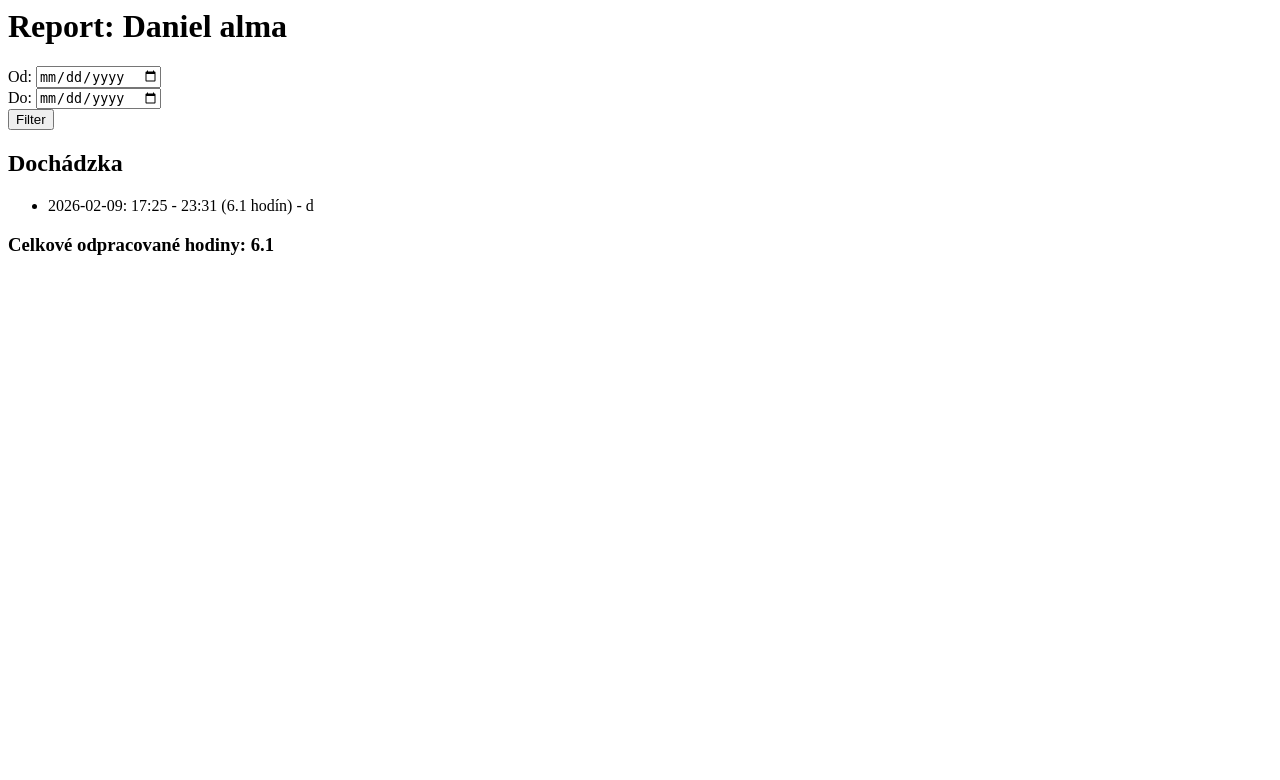
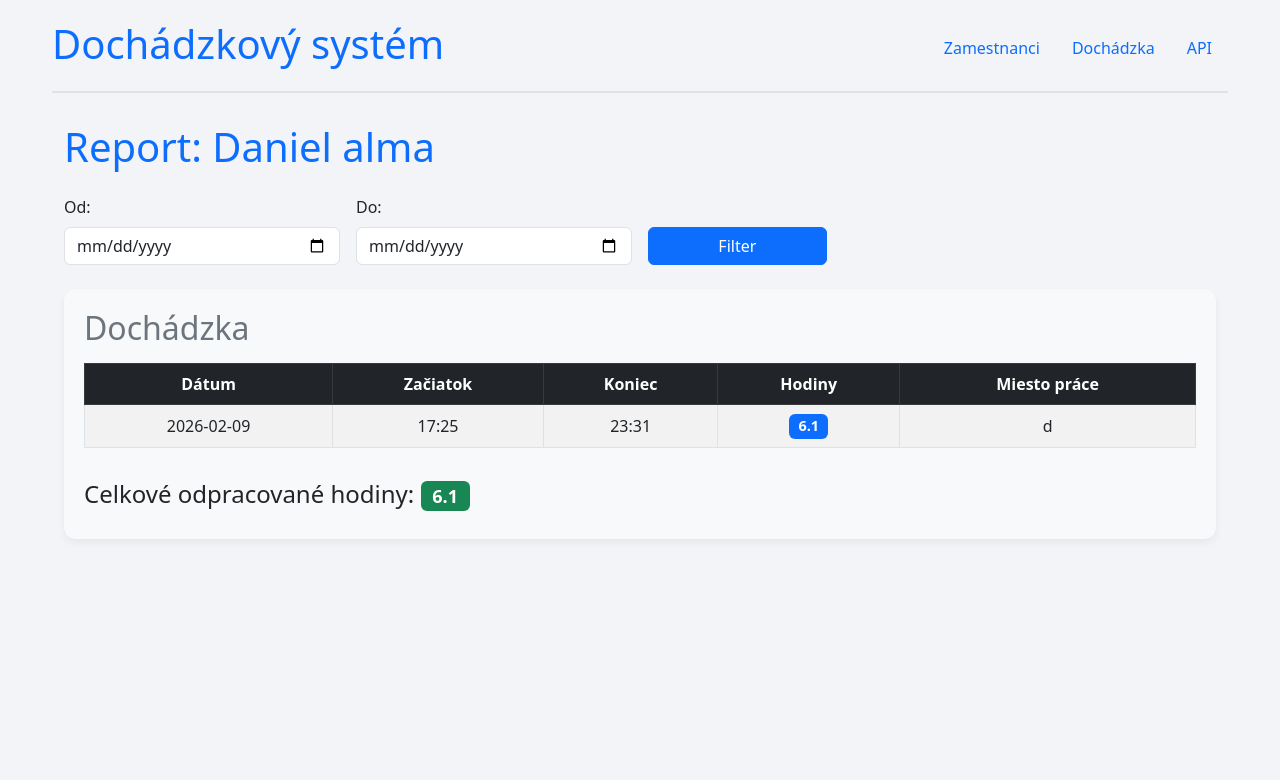
Before and after one commit to Inszert/dochadzka, a Flask app: page /report/1 in a window 1280 px wide. Shown: the top 780 px of the page. Run offline with Flask 3, Linux system fonts and the light colour scheme; data comes from the database, SQL or seed files in the repository.

Commit message:
ahaaaaaaa

```diff
--- a/templates/base.html
+++ b/templates/base.html
@@ -4,10 +4,63 @@
     <meta charset="UTF-8">
     <title>Dochádzka</title>
     <link rel="stylesheet" href="https://cdn.jsdelivr.net/npm/bootstrap@5.3.0/dist/css/bootstrap.min.css">
+    <style>
+        body {
+            background-color: #f2f4f7;
+            padding-top: 20px;
+            padding-bottom: 50px;
+        }
+
+        .container {
+            max-width: 1200px;
+        }
+
+        header {
+            margin-bottom: 30px;
+            padding-bottom: 15px;
+            border-bottom: 2px solid #dee2e6;
+        }
+
+        header h1 {
+            color: #0d6efd;
+        }
+
+        /* Flash messages styling */
+        .alert {
+            border-radius: 8px;
+        }
+
+        /* Print-friendly */
+        @media print {
+            body * {
+                visibility: hidden;
+            }
+            #printable, #printable * {
+                visibility: visible;
+            }
+            #printable {
+                position: absolute;
+                left: 0;
+                top: 0;
+                width: 100%;
+            }
+            .no-print {
+                display: none;
+            }
+        }
+    </style>
+    {% block head %}{% endblock %}
 </head>
-<body class="p-4">
+<body>
     <div class="container">
-
+        <header class="d-flex justify-content-between align-items-center">
+            <h1>Dochádzkový systém</h1>
+            <nav class="nav">
+                <a class="nav-link text-primary" href="{{ url_for('employees') }}">Zamestnanci</a>
+                <a class="nav-link text-primary" href="{{ url_for('attendance') }}">Dochádzka</a>
+                <a class="nav-link text-primary" href="{{ url_for('documentation') }}">API</a>
+            </nav>
+        </header>
 
         <!-- Flash messages -->
         {% with messages = get_flashed_messages(with_categories=true) %}
@@ -19,7 +72,6 @@
               </div>
             {% endfor %}
           {% endif %}
-
         {% endwith %}
 
         {% block content %}{% endblock %}
@@ -29,21 +81,18 @@
 <script>
   // Set current time for time inputs
   document.addEventListener('DOMContentLoaded', function() {
-    // Set current time for start/end time inputs
     const now = new Date();
     const timeString = now.toTimeString().substring(0, 5);
 
-    // Set current time for full shift form
     document.querySelector('input[name="start_time"]')?.value = timeString;
 
-    // Set end time to current time + 8 hours (typical shift)
     const endTime = new Date(now.getTime() + 8 * 60 * 60 * 1000);
     const endTimeString = endTime.toTimeString().substring(0, 5);
     document.querySelector('input[name="end_time"]')?.value = endTimeString;
 
-    // Set current time for manual end time
     document.querySelector('#end input[name="end_time"]')?.value = timeString;
   });
 </script>
+{% block scripts %}{% endblock %}
 </body>
 </html>
--- a/templates/report.html
+++ b/templates/report.html
@@ -1,29 +1,114 @@
+{% extends "base.html" %}
+
+{% block head %}
+<style>
+  /* Custom card colors and spacing */
+  .attendance-card {
+    background-color: #f8f9fa;
+    padding: 20px;
+    border-radius: 12px;
+    box-shadow: 0 4px 8px rgba(0,0,0,0.05);
+    margin-bottom: 20px;
+  }
+
+  /* Table styling */
+  table {
+    border-collapse: collapse;
+  }
+  table th, table td {
+    vertical-align: middle;
+    text-align: center;
+  }
+
+  /* Badges for hours */
+  .badge-hours {
+    background-color: #0d6efd;
+    color: white;
+    font-size: 0.9em;
+  }
+
+  /* Form styling */
+  .filter-form .form-control {
+    border-radius: 6px;
+  }
+  .filter-form button {
+    border-radius: 6px;
+  }
+
+  /* Print styling */
+  @media print {
+    body * {
+      visibility: hidden;
+    }
+    #printable, #printable * {
+      visibility: visible;
+    }
+    #printable {
+      position: absolute;
+      left: 0;
+      top: 0;
+      width: 100%;
+    }
+    .no-print {
+      display: none;
+    }
+  }
+</style>
+{% endblock %}
 
 {% block content %}
-<h1>Report: {{ emp.name }} {{ emp.surname }}</h1>
-<form method="POST" class="mb-3 row">
-    <div class="col">
-        <label>Od: <input type="date" name="start_date" class="form-control"></label>
+<div class="container my-4" id="printable">
+  <h1 class="mb-4 text-primary">Report: {{ emp.name }} {{ emp.surname }}</h1>
+
+  <!-- Filter Form -->
+  <form method="POST" class="row g-3 mb-4 filter-form no-print">
+    <div class="col-md-3">
+      <label class="form-label">Od:</label>
+      <input type="date" name="start_date" class="form-control">
     </div>
-    <div class="col">
-        <label>Do: <input type="date" name="end_date" class="form-control"></label>
+    <div class="col-md-3">
+      <label class="form-label">Do:</label>
+      <input type="date" name="end_date" class="form-control">
     </div>
-    <div class="col">
-        <button type="submit" class="btn btn-primary mt-4">Filter</button>
+    <div class="col-md-2 align-self-end">
+      <button type="submit" class="btn btn-primary w-100">Filter</button>
     </div>
-</form>
+  </form>
 
-<h2>Dochádzka</h2>
-<ul class="list-group">
-{% for rec in records %}
-
-
-    <li class="list-group-item">
-        {{ rec.date }}: {{ rec.start_time.strftime('%H:%M') }} - {{ rec.end_time.strftime('%H:%M') }}
-        ({{ rec.hours_worked() }} hodín) - {{ rec.work_location }}
-    </li>
-{% endfor %}
-</ul>
-
-<h3>Celkové odpracované hodiny: {{ total_hours }}</h3>
+  <!-- Attendance Table -->
+  <div class="attendance-card">
+    <h2 class="mb-3 text-secondary">Dochádzka</h2>
+    <div class="table-responsive">
+      <table class="table table-striped table-bordered table-hover">
+        <thead class="table-dark">
+          <tr>
+            <th>Dátum</th>
+            <th>Začiatok</th>
+            <th>Koniec</th>
+            <th>Hodiny</th>
+            <th>Miesto práce</th>
+          </tr>
+        </thead>
+        <tbody>
+          {% for rec in records %}
+          <tr>
+            <td>{{ rec.date }}</td>
+            <td>{{ rec.start_time.strftime('%H:%M') }}</td>
+            <td>
+              {% if rec.end_time %}
+                {{ rec.end_time.strftime('%H:%M') }}
+              {% else %}
+                <span class="text-muted">Prebieha...</span>
+              {% endif %}
+            </td>
+            <td><span class="badge badge-hours">{{ rec.hours_worked() }}</span></td>
+            <td>{{ rec.work_location }}</td>
+          </tr>
+          {% endfor %}
+        </tbody>
+      </table>
+    </div>
+    <h4 class="mt-3">Celkové odpracované hodiny: <span class="badge bg-success">{{ total_hours }}</span></h4>
+  </div>
+</div>
 {% endblock %}
```
Also changed, not shown: templates/attendance.html (+0 -43 lines). Lines whose indentation alone changed are shown as unchanged.
